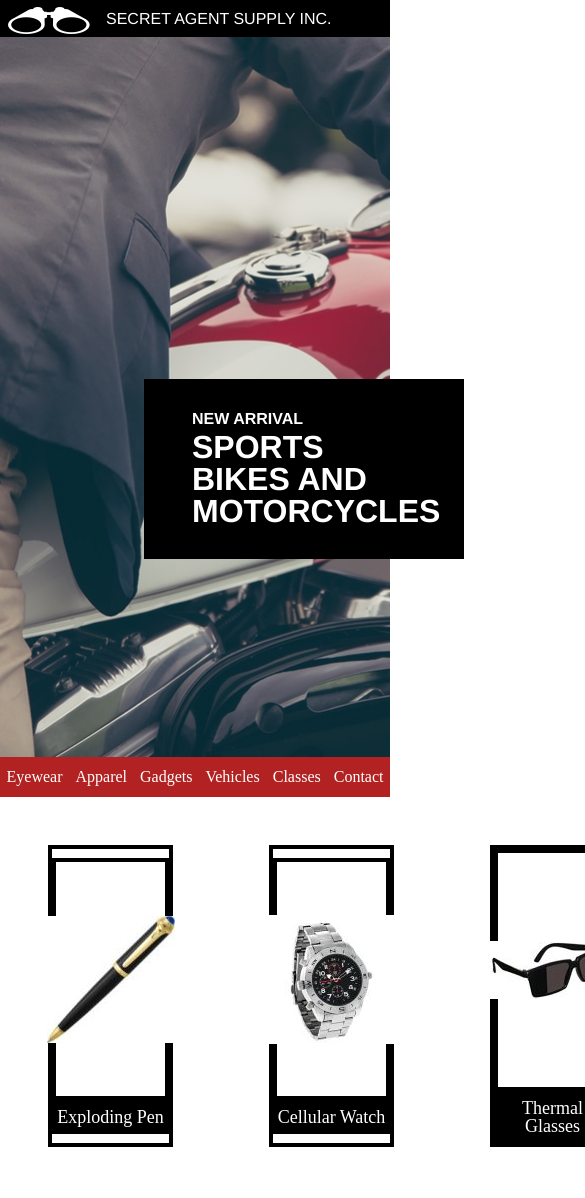
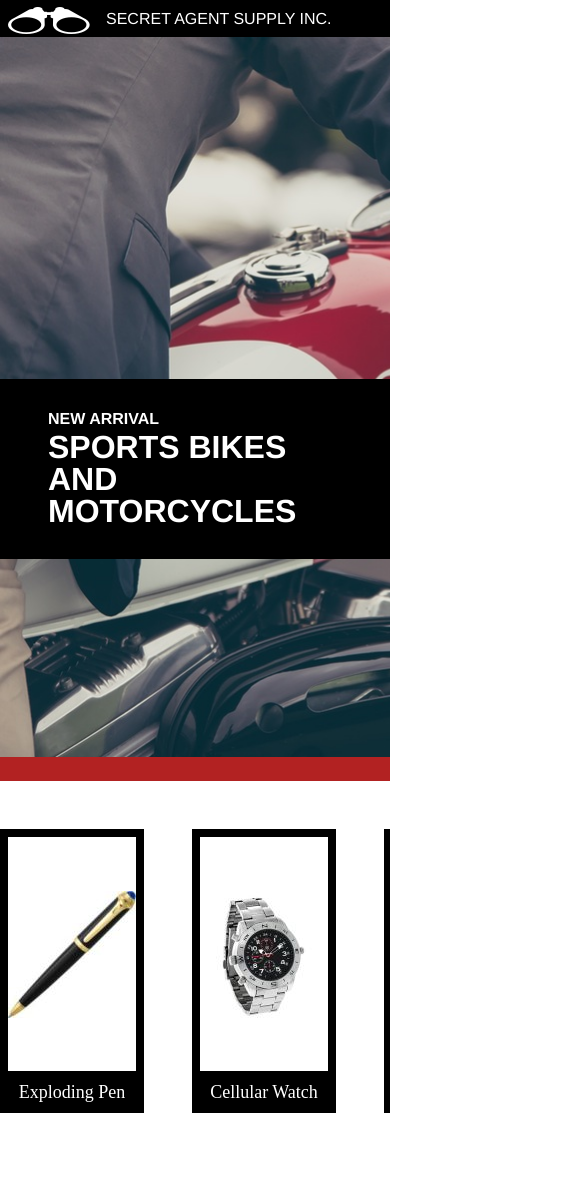
Before and after one commit to elliott1234/SecretAgentSupply, a plain HTML site: page index.html in a window 390 px wide. Shown: the top 1198 px of the page, 585 px wide, since content can reach past the window. Drawn offline with Linux system fonts and the light colour scheme.

Commit message:
Second commit

```diff
--- a/index.html
+++ b/index.html
@@ -23,14 +23,16 @@
         <h2 id="bike">SPORTS BIKES AND</br> MOTORCYCLES</h2>
       </div>
     </div>
-    <div class="list">
-      <h3>Eyewear</h3>
-      <h3>Apparel</h3>
-      <h3>Gadgets</h3>
-      <h3>Vehicles</h3>
-      <h3>Classes</h3>
-      <h3>Contact</h3>
-    </div>
+    <nav alt="menu">
+    <ul class="menu">
+      <li>Eyewear</li>
+      <li>Apparel</li>
+      <li>Gadgets</li>
+      <li>Vehicles</li>
+      <li>Classes</li>
+      <li>Contact</li>
+    </ul>
+  </nav>
      <div class="middle">
       <div class="box">
        <div class="images">
@@ -62,7 +64,7 @@
    </div>
   </div>
   <footer>
-      <h4>Copyright Secret Agent Supply Inc.</h4>
+      <h4 id="copyright">Copyright Secret Agent Supply Inc.</h4>
 
   </footer>
 
--- a/resources/css/style.css
+++ b/resources/css/style.css
@@ -1,6 +1,7 @@
 body {
 font-size: 18px;
 color: white;
+display:block;
 }
 header {
   width: 100%;
@@ -43,16 +44,17 @@ header {
   min-width: 20rem;
   height: auto;
   margin-top: 9rem;
-  margin-left: 9rem;
+  position: relative;
   font-weight: bold;
   font-family: Helvetica;
   text-align:left;
+
 }
 #new {
+  padding-top: 2em;
+  padding-left: 3em;
+  padding-bottom: 0.25em;
   font-size: 1rem;
-  margin-top: 2rem;
-  margin-bottom: 0.25rem;
-  margin-left: 3rem;
 }
 #bike {
   font-size: 2rem;
@@ -60,11 +62,8 @@ header {
   margin-bottom: 2rem;
   margin-right: 3rem;
 }
-.list {
-  display: flex;
-  flex-direction: row;
-  align-items: center;
-  justify-content: space-around;
+nav {
+  align-content: center;
   background-color: firebrick;
   margin-top: 0px;
   width: 100%;
@@ -73,12 +72,27 @@ header {
   padding-top: 0.75rem;
   padding-bottom: 0.75rem;
 }
+li {
+  width: 100%;
+  display: inline;
+  list-style: none;
+}
+
+ul  {
+  display: flex;
+  margin: 0px;
+  width: 100%;
+  text-align: center;
+  align-content: center;
+  justify-content: space-between;
+
+}
 .middle {
   display:flex;
   height:auto;
-
   flex-direction: row;
   justify-content: space-between;
+  overflow: hidden;
   }
   .box {
     width: 30%;
@@ -106,6 +120,7 @@ header {
   display: flex;
   justify-content: space-between;
   margin: 3rem;
+  overflow: hidden;
 }
 .tag {
   width:35%;
@@ -126,6 +141,26 @@ footer {
   padding: 4em;
 }
 
-@ media only screen and (max-width: 1024px)
+@media only screen and (max-width: 1024px) {
   .box {
-  width: 47%;}
+    width: 47%;
+    display:inline-table;
+    overflow: hidden;
+    margin-left: 0%;
+    }
+footer {
+  padding-left: 0%;
+}
+nav ul {
+  display: none;
+}
+.bottom {
+  margin-left: 0%;
+}
+}
+@media only screen and (min-width: 1024px) {
+  .sport {
+    margin-left: 9rem;
+  }
+
+}
```
